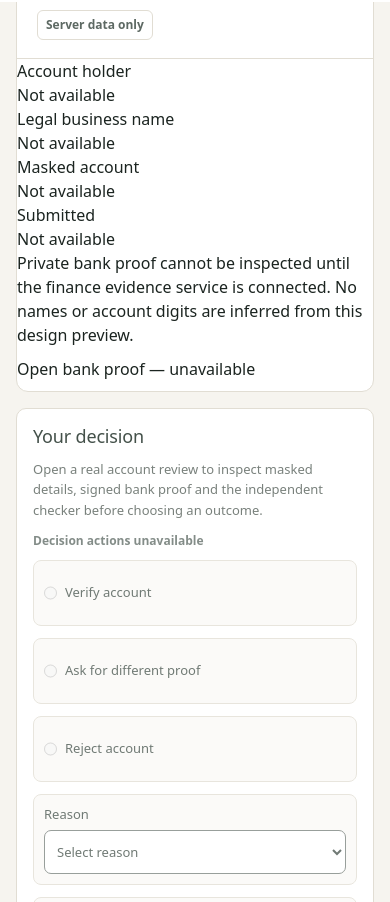
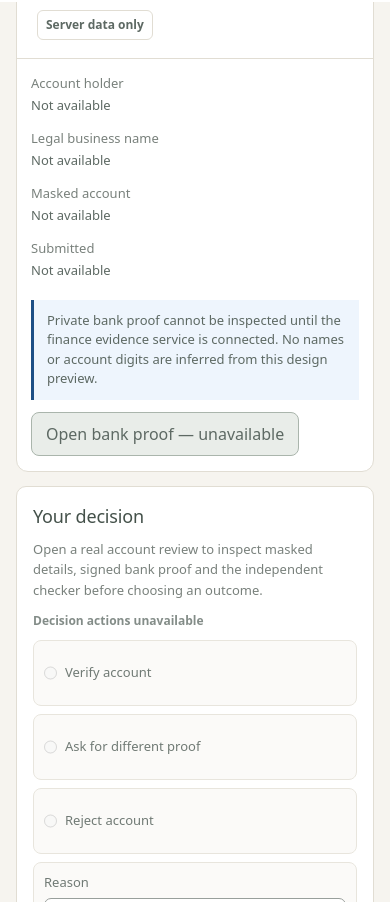
Before and after one commit to renivet-platform/renivet-frontend, a Next.js app: page /operations/bank in a window 390 px wide. Shown: the part 842-1744 px from the top of the page. Built offline with nearby package versions, Linux system fonts and the light colour scheme.

Commit message:
REN2-117: match AD-05 split bank review desktop and stacked mobile layout

```diff
--- a/src/features/admin/admin-module-empty.module.css
+++ b/src/features/admin/admin-module-empty.module.css
@@ -34,3 +34,20 @@
 @media(max-width:760px) { .filterPanel{display:block;padding:16px;}.disabledFilters{margin-top:15px;}.decisionPreview fieldset{grid-template-columns:1fr;}.decisionPreview label:has(select),.decisionPreview label:has(textarea){grid-column:1;}.decisionPreview{padding:16px;}.header h1{font-size:26px;} }
 @media(max-width:430px) { .disabledFilters input,.disabledFilters select{width:100%;min-width:0;}.disabledFilters label{width:100%;} }
 @media(prefers-reduced-motion:reduce){.filterPanel *, .decisionPreview *{animation:none!important;transition:none!important;}}
+
+
+/* AD-05 · replace fictitious prototype bank example with real no-data detail
+   card and keep the decision panel in the source two-column position. */
+.bankColumns { display:grid; grid-template-columns:minmax(0,1.45fr) minmax(300px,.95fr); gap:14px; align-items:start; margin:0 0 18px; }
+.bankColumns .decisionPreview { margin:0; padding:18px 16px; }
+.bankColumns .decisionPreview fieldset { display:grid; grid-template-columns:1fr; gap:8px; }
+.bankColumns .decisionPreview label:has(select),.bankColumns .decisionPreview label:has(textarea) { grid-column:1; }
+.bankUnloaded { padding:18px 20px; }
+.bankUnloaded dl { display:grid; gap:13px; margin:0; }
+.bankUnloaded dl>div { display:grid; grid-template-columns:minmax(135px,.9fr) 1.2fr; gap:10px; }
+.bankUnloaded dt { color:#79817c; font-size:13px; }
+.bankUnloaded dd { margin:0; color:#5d6963; font-size:13px; }
+.bankUnloaded p { color:#5d6963; font-size:13px; line-height:1.5; margin:19px 0 12px; padding:11px 13px; background:#eef5fd; border-left:3px solid #1d4f86; }
+.bankUnloaded button { min-height:44px; padding:9px 14px; border:1px solid #aab5ac; border-radius:8px; background:#e9ede9; color:#5d6963; cursor:not-allowed; }
+@media(max-width:980px){.bankColumns{grid-template-columns:1fr;}.bankColumns .decisionPreview{margin:0;}}
+@media(max-width:460px){.bankUnloaded{padding:15px 14px;}.bankUnloaded dl>div{grid-template-columns:1fr;gap:3px;}}
```
